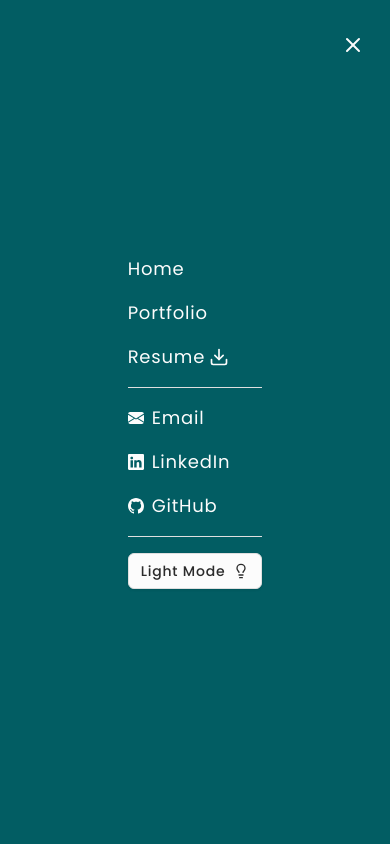
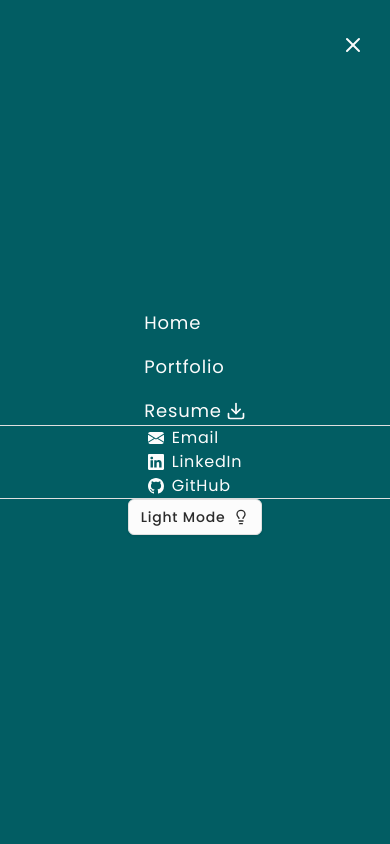
Before and after one commit to Danielle254/portfolio4, a Next.js app: page / in a window 390 px wide. Both pictures are taken after a click on the button "open menu". Shown: the top 844 px of the page. Built offline with nearby package versions, Linux system fonts and the light colour scheme.

Commit message:
a11y: do not include separator line break in ul list

```diff
--- a/app/components/MobileNav.tsx
+++ b/app/components/MobileNav.tsx
@@ -15,7 +15,7 @@ export default function MobileNav({ isOpen, closeMenu }: DrawerProps) {
   return (
     <div
       className={`fixed top-0 right-0 py-6 z-10 h-full w-full transition-transform duration-300 transform bg-primary text-background flex flex-col justify-center items-center ${
-        isOpen ? "translate-x-0" : "translate-x-full"
+        isOpen ? "translate-x-0" : "translate-x-full invisible"
       }`}
     >
       <button
@@ -51,7 +51,9 @@ export default function MobileNav({ isOpen, closeMenu }: DrawerProps) {
             <Download size={20} />
           </Link>
         </li>
+      </ul>
       <Separator />
+      <ul>
         <li>
           <Link
             href="mailto:danielle.lindblom@gmail.com"
@@ -114,6 +116,7 @@ export default function MobileNav({ isOpen, closeMenu }: DrawerProps) {
             GitHub
           </Link>
         </li>
+      </ul>
       <Separator />
       <Button
         variant="outline"
@@ -125,7 +128,6 @@ export default function MobileNav({ isOpen, closeMenu }: DrawerProps) {
         {theme === "light" ? "Dark Mode" : "Light Mode"}
         {theme === "light" ? <LightbulbOff /> : <Lightbulb />}
       </Button>
-      </ul>
     </div>
   );
 }
```
Lines whose indentation alone changed are shown as unchanged.
